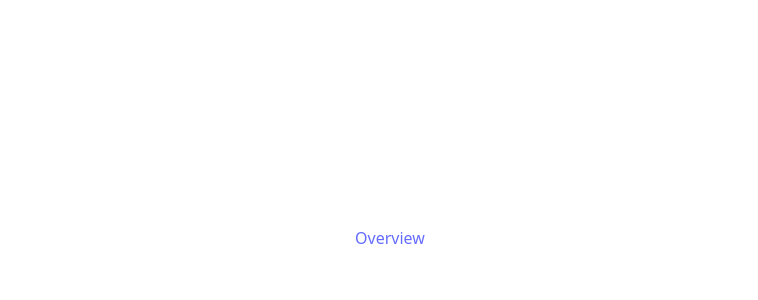
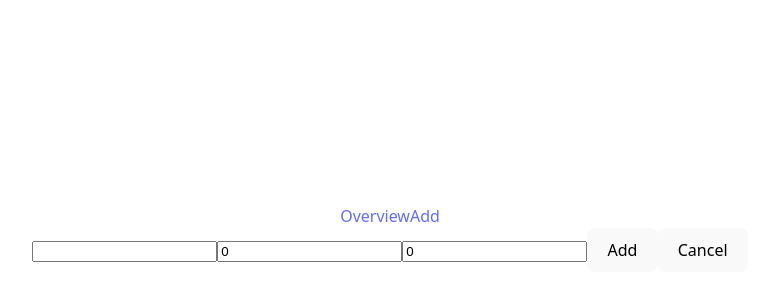
Before and after one commit to racoonamatatas/inventarissysteem, a Vue app: page /add in a window 1280 px wide. Before the commit this address had no page. Shown: the part 162-462 px from the top of the page, without its empty margins (250-1008 px from the left). Built offline with nearby package versions, Linux system fonts and the light colour scheme.

Commit message:
feat: new item can be added to inventory

```diff
--- a/src/App.vue
+++ b/src/App.vue
@@ -2,6 +2,7 @@
     <div>
         <nav>
             <RouterLink to="/overview">Overview</RouterLink>
+            <RouterLink to="/add">Add</RouterLink>
         </nav>
     </div>
     <div>
--- a/src/domains/inventory/components/InventoryForm.vue
+++ b/src/domains/inventory/components/InventoryForm.vue
@@ -11,8 +11,9 @@ const emit = defineEmits<{
     add: [copyItem: InventoryItem];
 }>();
 
+const copyItem = ref<InventoryItem>({...item});
+
 const router = useRouter();
-const copyItem = ref<InventoryItem>({...item});
 
 const handleCancel = () => {
     router.push({name: 'inventory.overview'});
@@ -20,6 +21,7 @@ const handleCancel = () => {
 
 const handleAdd = () => {
     emit('add', copyItem.value);
+    router.push({name: 'inventory.overview'});
 };
 </script>
 
--- a/src/domains/inventory/pages/AddPage.vue
+++ b/src/domains/inventory/pages/AddPage.vue
@@ -0,0 +1,22 @@
+<script setup lang="ts">
+import {ref} from 'vue';
+import InventoryForm from '../components/InventoryForm.vue';
+import {InventoryItem} from '../types/types';
+import {addToInventory} from '../store';
+
+const item = ref<InventoryItem>({
+    name: '',
+    actualAmount: 0,
+    minimumAmount: 0,
+});
+
+// const onAdd = (newItem: InventoryItem) => {
+//     addToInventory(newItem);
+// }
+</script>
+
+<template>
+    <div>
+        <InventoryForm :item="item" @add="addToInventory" />
+    </div>
+</template>
--- a/src/domains/inventory/routes.ts
+++ b/src/domains/inventory/routes.ts
@@ -1,4 +1,8 @@
 import type {RouteRecordRaw} from 'vue-router';
 import OverviewPage from './pages/OverviewPage.vue';
+import AddPage from './pages/AddPage.vue';
 
-export const routes: RouteRecordRaw[] = [{path: '/overview', component: OverviewPage, name: 'inventory.overview'}];
+export const routes: RouteRecordRaw[] = [
+    {path: '/overview', component: OverviewPage, name: 'inventory.overview'},
+    {path: '/add', component: AddPage, name: 'inventory.add'},
+];
--- a/src/domains/inventory/store.ts
+++ b/src/domains/inventory/store.ts
@@ -16,3 +16,9 @@ const inventory = ref<InventoryItem[]>([
 export const getInventory = computed<InventoryItem[]>(() => inventory.value);
 
 // actions
+let nextId = inventory.value.length; // Ids start at zero so length is the next possible one.
+
+export const addToInventory = (item: InventoryItem) => {
+    item.id = nextId++;
+    inventory.value.push(item);
+};
--- a/src/domains/inventory/types/types.ts
+++ b/src/domains/inventory/types/types.ts
@@ -1,5 +1,5 @@
 export interface InventoryItem {
-    id: number;
+    id?: number;
     name: string;
     actualAmount: number;
     minimumAmount: number;
```
